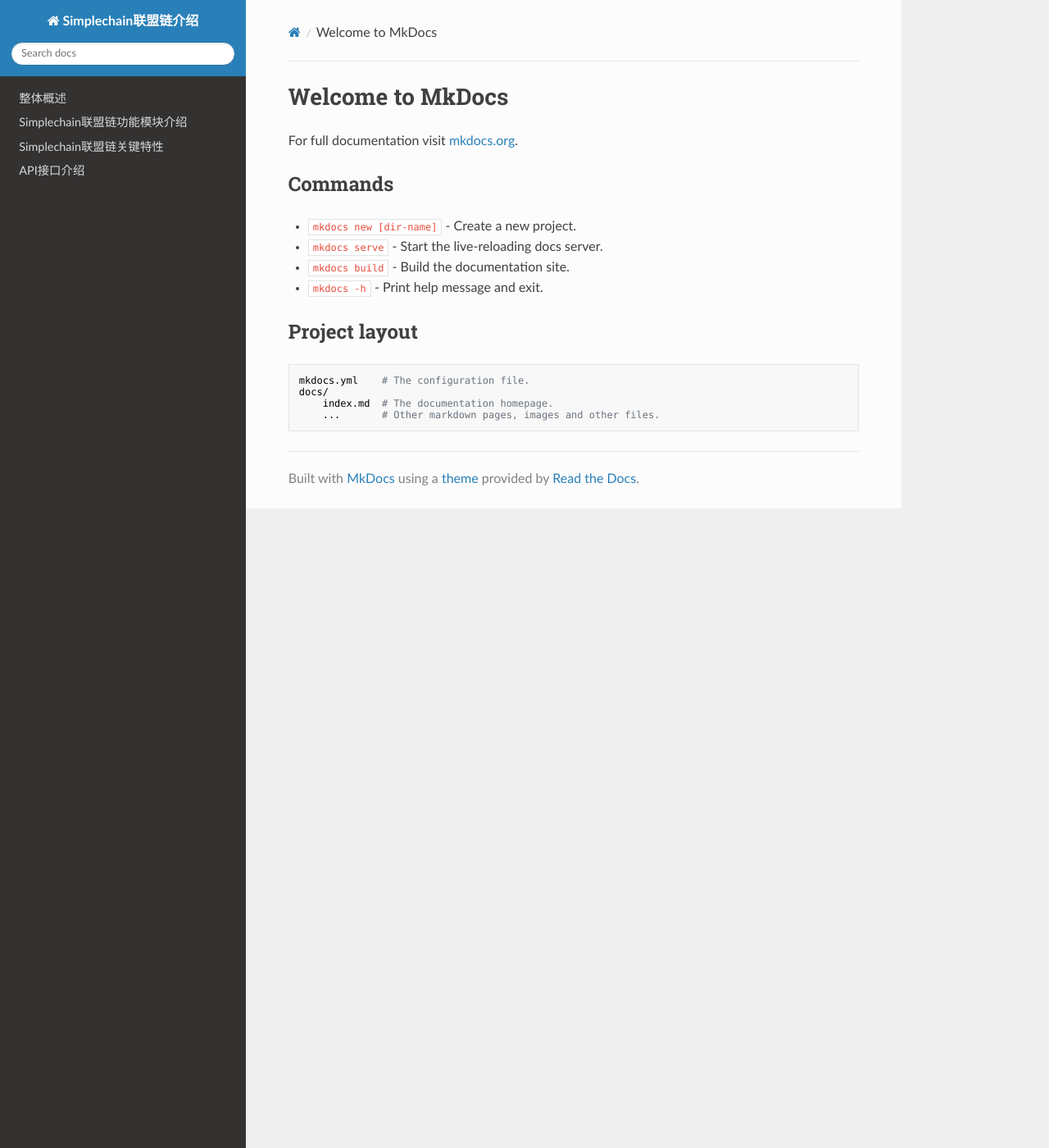
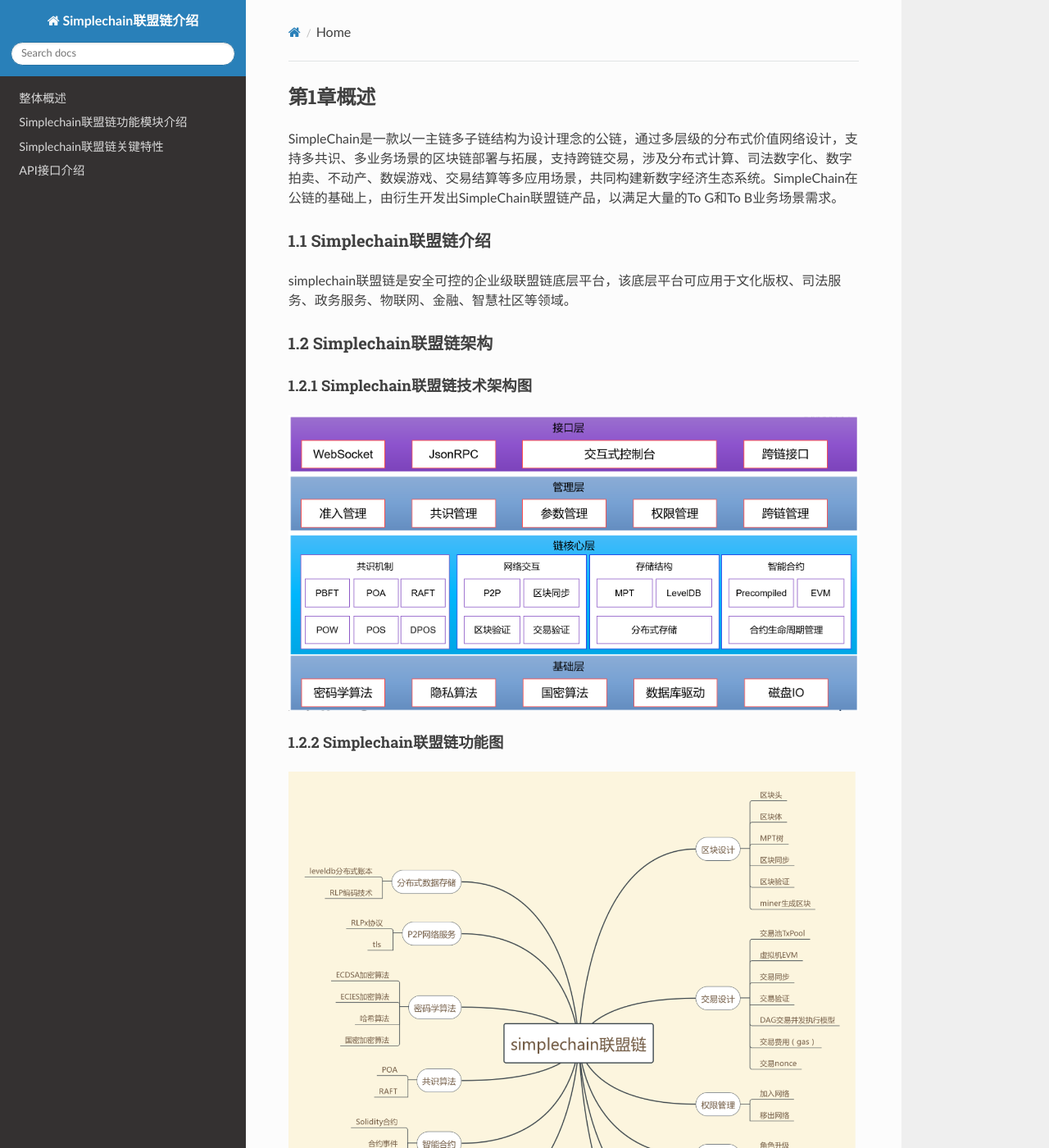
Before and after one commit to zhu60650/simplechain, an MkDocs documentation site: the page built from docs/index.md, in a window 1280 px wide and 1400 px high. Shown: the whole window at 82% size. Built offline with MkDocs 1.6.1, drawn with Linux system fonts in a browser that asks for light colours; nearby versions of some CDN libraries; some of the changed text lies outside the part shown.

Commit message:
Update index.md

```diff
--- a/docs/index.md
+++ b/docs/index.md
@@ -1,17 +1,15 @@
-# Welcome to MkDocs
+## 第1章概述
+SimpleChain是一款以一主链多子链结构为设计理念的公链，通过多层级的分布式价值网络设计，支持多共识、多业务场景的区块链部署与拓展，支持跨链交易，涉及分布式计算、司法数字化、数字拍卖、不动产、数娱游戏、交易结算等多应用场景，共同构建新数字经济生态系统。SimpleChain在公链的基础上，由衍生开发出SimpleChain联盟链产品，以满足大量的To G和To B业务场景需求。
 
-For full documentation visit [mkdocs.org](https://www.mkdocs.org).
+### 1.1 Simplechain联盟链介绍
+simplechain联盟链是安全可控的企业级联盟链底层平台，该底层平台可应用于文化版权、司法服务、政务服务、物联网、金融、智慧社区等领域。
 
-## Commands
+### 1.2 Simplechain联盟链架构
+#### 1.2.1 Simplechain联盟链技术架构图
+![RUNOOB 图标](images/jsjgt.png)
 
-* `mkdocs new [dir-name]` - Create a new project.
-* `mkdocs serve` - Start the live-reloading docs server.
-* `mkdocs build` - Build the documentation site.
-* `mkdocs -h` - Print help message and exit.
 
-## Project layout
+#### 1.2.2 Simplechain联盟链功能图
+![RUNOOB 图标](images/gnjgt.png)
 
-    mkdocs.yml    # The configuration file.
-    docs/
-        index.md  # The documentation homepage.
-        ...       # Other markdown pages, images and other files.
+以上图中的功能的详细描述请见第三节simplechain联盟链功能模块描述。
```
